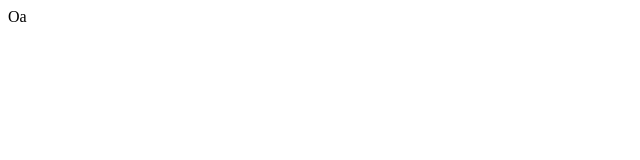
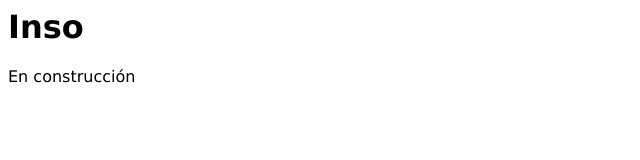
Before and after one commit to insonyy/insonyy.github.io, a plain HTML site: page index.html in a window 1280 px wide. Shown: the whole page, without its empty margins (0-640 px from the left). Drawn offline with Linux system fonts and the light colour scheme.

Commit message:
Update index.html

```diff
--- a/index.html
+++ b/index.html
@@ -1 +1,12 @@
-Oa
+<html>
+
+<head>
+    <link rel="stylesheet" href="style.css">
+</head>
+
+<body>
+    <h1 id="inso">Inso</h1>
+    <p>En construcción</p>
+</body>
+
+</html>
```
